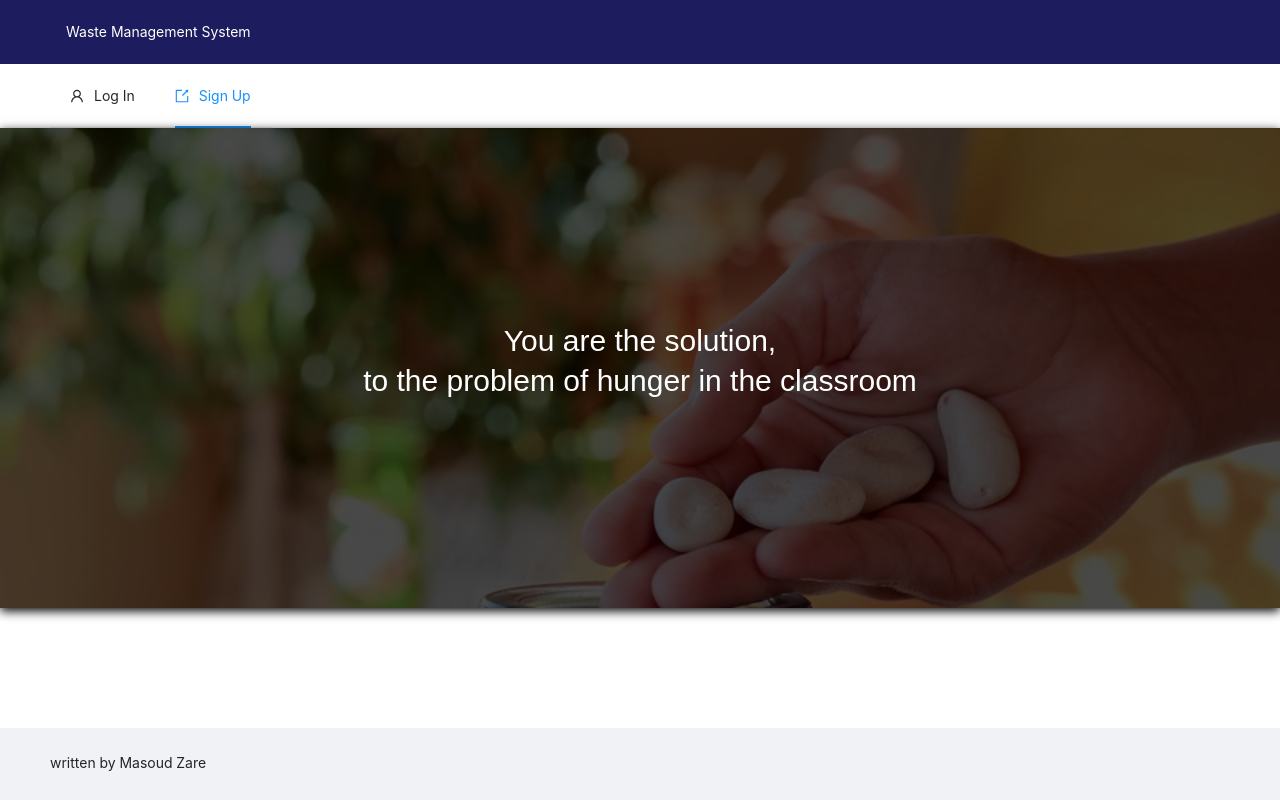
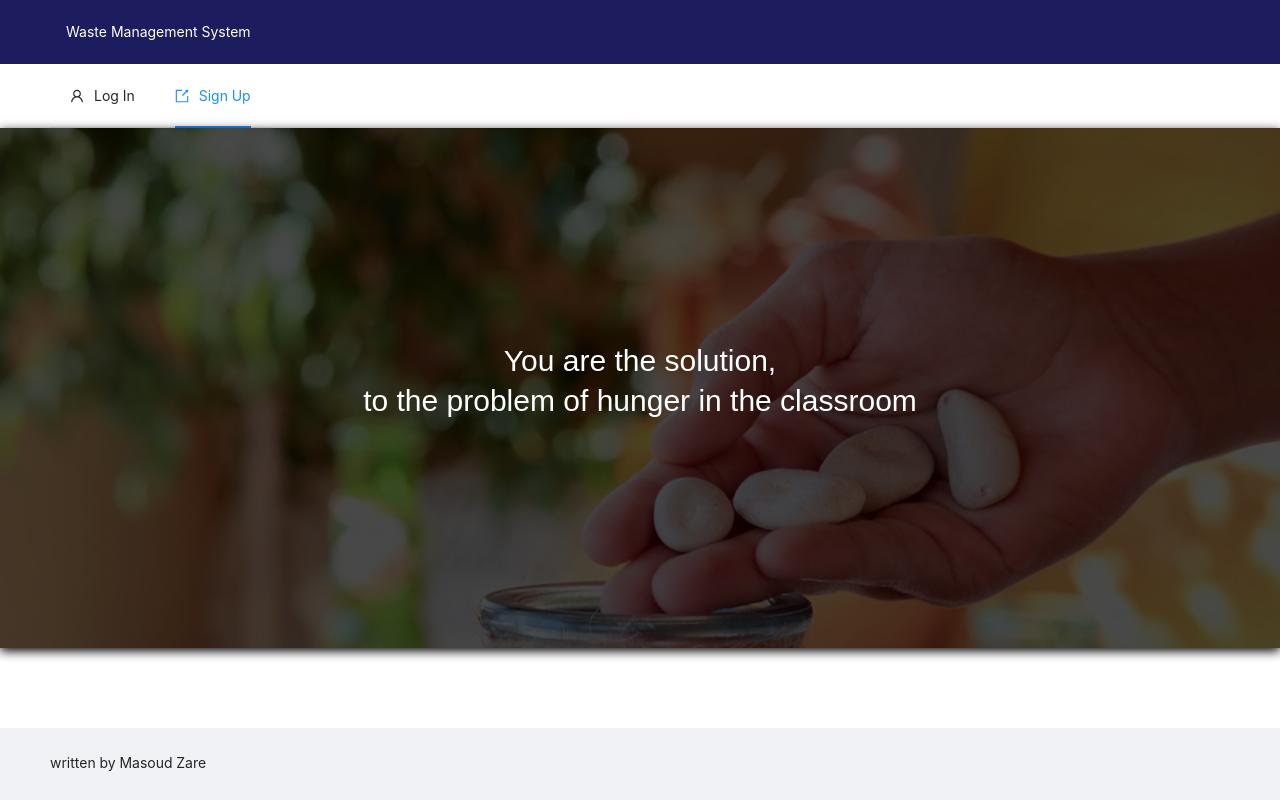
Before and after one commit to masoudz88/food_donations_frontend, a React (Create React App) app in the folder waste-management/: page / in a window 1280 px wide. Built offline with nearby package versions, Linux system fonts and the light colour scheme; no server answers.

Commit message:
improve landind page design

```diff
--- a/waste-management/src/Landingpage.js
+++ b/waste-management/src/Landingpage.js
@@ -9,7 +9,7 @@ const Landingpage = () => {
         className="landingpage"
         style={{
           background: `url('${process.env.PUBLIC_URL}/logos/donations.jpg')`,
-          height: "60vh",
+          height: "65vh",
           backgroundSize: "cover",
           backgroundRepeat: "no-repeat",
         }}
--- a/waste-management/src/useUsers.js
+++ b/waste-management/src/useUsers.js
@@ -1,20 +1,7 @@
 import { useCallback, useEffect } from "react";
 
 const useUsers = ({ setName, setIsLogged }) => {
-  /*
-  const [users, setUsers] = useState([]);
-  const [currentUser, setCurrentUser] = useState([]);
 
-  const fetchUsers = useCallback(() => {
-    fetch("/api/users/")
-      .then((res) => {
-        if (res.ok) {
-          return res.json();
-        }
-      })
-      .then((jsonResponse) => setUsers(jsonResponse));
-  }, [setUsers]);
-  */
 
   const addUser = useCallback((name, password) => {
     fetch("/api/signup/", {
@@ -42,7 +29,7 @@ const useUsers = ({ setName, setIsLogged }) => {
             props.history.push("/Mainpage");
           });
         } else {
-          alert("user or pass is not correct");
+          alert("Incorrect Username or Password");
         }
       });
     },
```
Also changed, not shown: waste-management/src/index.css (line endings or trailing spaces).
